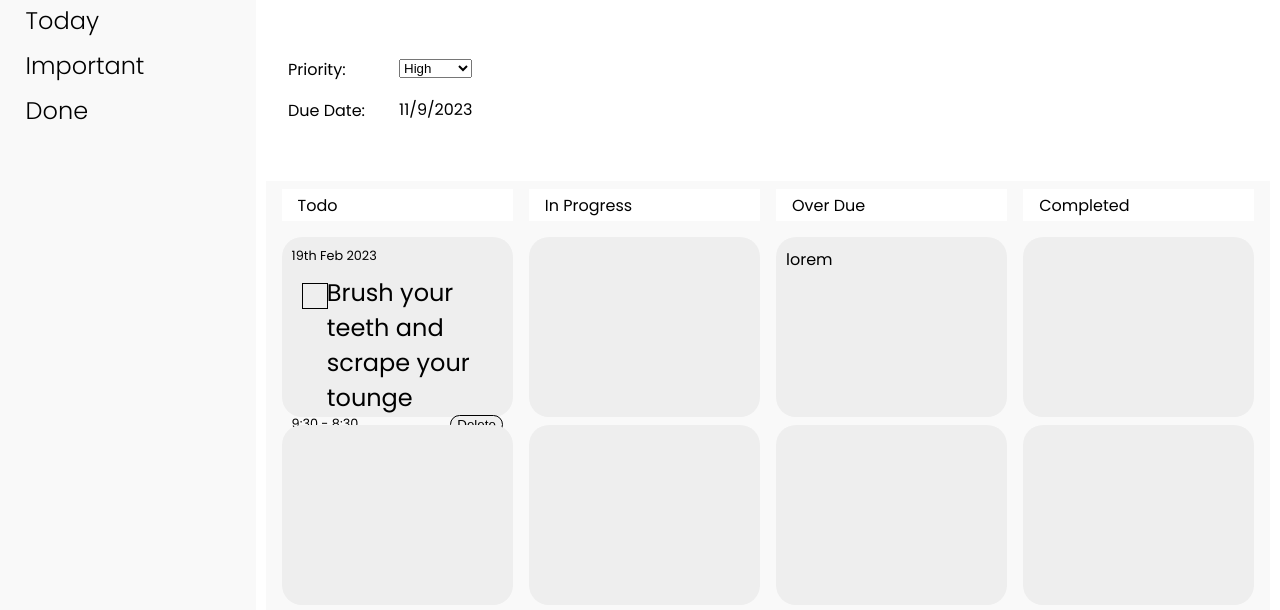
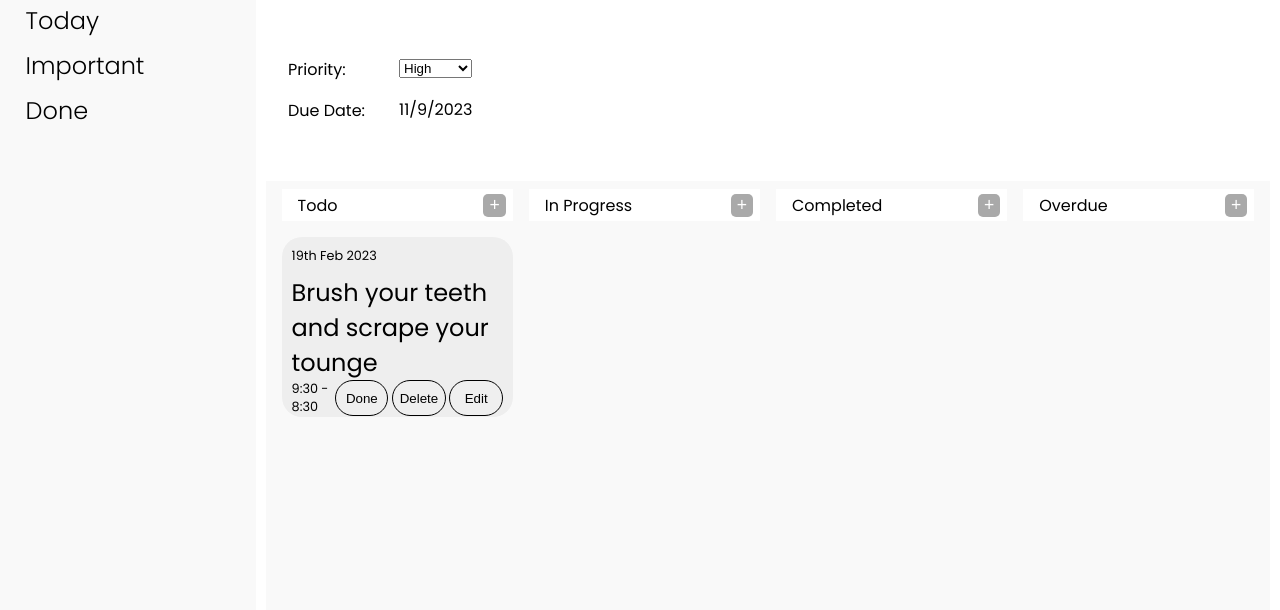
Before and after one commit to tusharg003/Todo-List-TOP, a website built with webpack: page dist/index.html in a window 1280 px wide. Shown: the part 176-786 px from the top of the page. Built offline with nearby package versions, Linux system fonts and the light colour scheme; files whose address does not match are found by name.

Commit message:
made design changes

```diff
--- a/src/styles.css
+++ b/src/styles.css
@@ -141,10 +141,10 @@ body {
     display: flex;
     flex-direction: column;
     gap: .5em;
-    height: fit-content;
+    height: 100vh;
 }
-
 .todo-container-heading {
+    position: relative;
     background-color: var(--bg-white);
     /* flex: 1; */
     font-size: 1em;
@@ -153,6 +153,16 @@ body {
     display: flex;
     align-items: center;
     margin-bottom: .5em;
+}
+.todo-container-heading button{
+    position: absolute;
+    right: .4em;
+    background-color:darkgray;
+    border-radius: 5px;
+    color:var(--bg-white);
+    border: none;
+    font-size: 1.1em;
+    cursor: pointer;
 }
 
 .todo-card {
@@ -167,9 +177,15 @@ body {
 }
 
 #todo_date {
+    padding-bottom: 10px;
+    display: flex;
+    flex-direction: row;
+    justify-content: space-between;
+    gap: .5em;
     font-size: .8em;
-    padding-bottom:10px;
+    color: black;
 }
+
 
 #todo_title {
     flex: 3;
@@ -180,45 +196,27 @@ body {
 }
 
 .todo_title_text {
-    flex: 5;
     display: flex;
-
-}
-
-.checkbox-container {
-    flex: 1;
-    /* display: flex; */
-    margin-top: .21em;
-    padding: 0;
-    position: relative;
-}
-
-/* Styling the checkbox for todo tasks */
-#todo_title input[type="checkbox"] {
-    visibility: hidden;
-}
-
-.todo-checkbox {
-    position: absolute;
-    top: 3px;
-    left: 10px;
-    height: 1em;
-    width: 1em;
-    background-color: transparent;
-    border: 1px solid black;
 }
 
 #todo_time_delete {
     display: flex;
     flex-direction: row;
     justify-content: space-between;
+    gap: .3em;
     font-size: .8em;
     color: black;
+}
+
+#todo_time_delete span {
+    flex: 3;
 }
 
 #todo_time_delete button {
     border: 1px solid black;
     border-radius: 20px;
+    width: 4em;
+    cursor: pointer;
 }
 
 #todo_time .todo-card-icons {
```
Also changed, not shown: dist/index.html.
